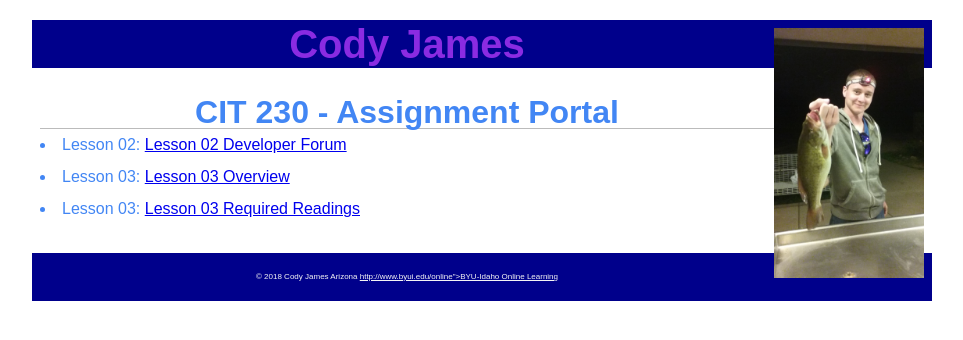
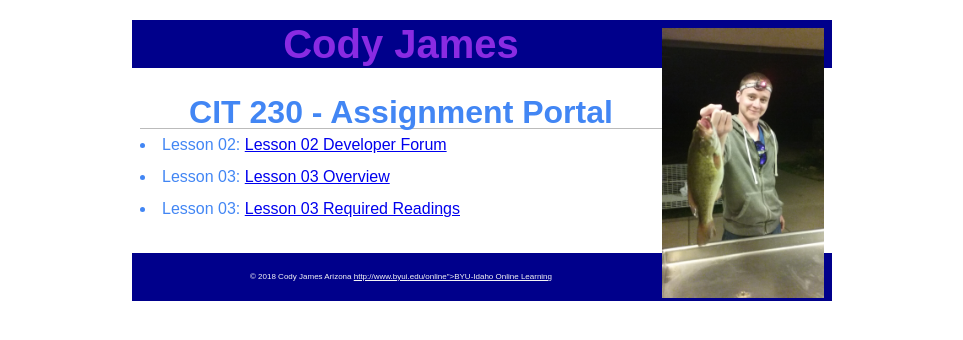
Before and after one commit to James-Cody/James-Cody.github.io, a plain HTML site: page index.html in a window 1280 px wide. Shown: the whole page, without its empty margins (158-1121 px from the left). Drawn offline with Linux system fonts and the light colour scheme.

Commit message:
final css

```diff
--- a/css/main.css
+++ b/css/main.css
@@ -25,7 +25,7 @@ h2 {
 header, main, footer {
     margin: 1.25rem auto;
     padding: .5rem;
-    max-width: 900px;
+    max-width: 700px;
 }
 
 header, footer, footer a {
@@ -35,8 +35,8 @@ header, footer, footer a {
 }
 
 header img {
-    width: 150px;
-    height: auto;
+    width: auto;
+    height: 270px;
     float: right;
 }
 
```
